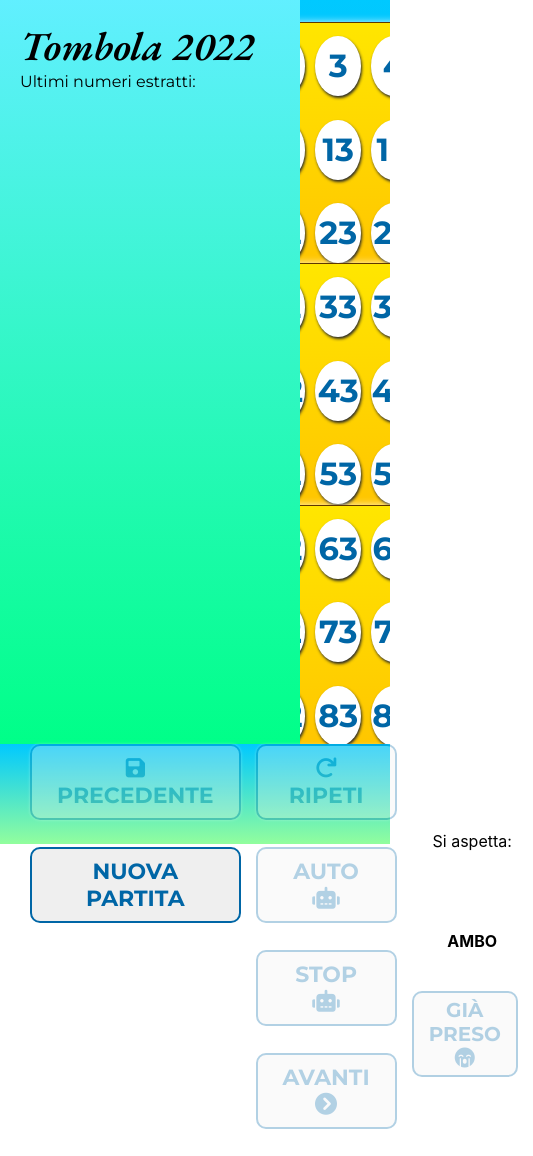
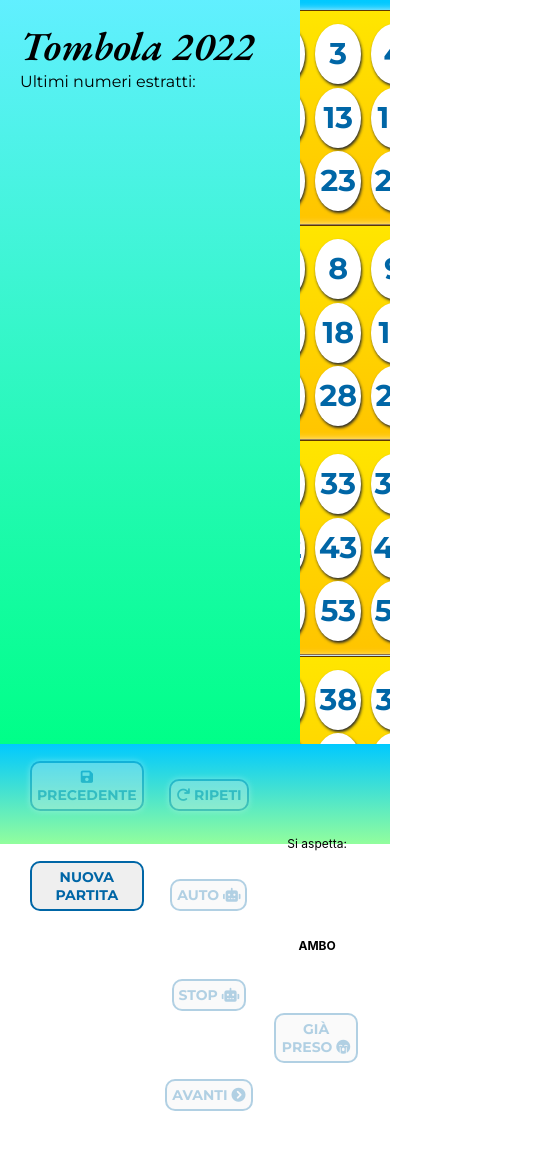
Before and after one commit to Edmondo-diRonza/react-tombola, a React (Create React App) app: page / in a window 390 px wide. Shown: the whole page, 533 px wide, since content can reach past the window. Built offline with nearby package versions, Linux system fonts and the light colour scheme.

Commit message:
Aggiunte mediaqueries per risoluzioni desktop

```diff
--- a/src/App.css
+++ b/src/App.css
@@ -60,7 +60,7 @@ aside h4 {
   display: flex;
   justify-content: center;
   width: 100%;
-  height: 30%;
+  /* height: 30%; */
   flex-wrap: wrap;
   align-content: space-around;
   align-items: center;
--- a/src/components/Buttons/buttons.css
+++ b/src/components/Buttons/buttons.css
@@ -4,7 +4,7 @@
   height: 100%;
   justify-content: space-between;
 }
-.winning-summary{
+.winning-summary {
   display: flex;
   align-items: center;
   justify-content: space-around;
@@ -16,14 +16,14 @@
 .btn {
   font-family: "Montserrat", sans-serif;
   font-weight: 700;
-  padding: 9px 25px;
+  padding: 9px 10px;
   margin-right: 15px;
   font-size: 22px;
   border-radius: 10px;
   border: 2px solid #0066a6;
   color: #0066a6;
   text-transform: uppercase;
-  box-shadow: 0px 0px 3px #fff;
+  box-shadow: 0px 0px 6px #fff;
 }
 .small {
   padding: 5px 15px;
@@ -37,3 +37,36 @@
   pointer-events: none;
   opacity: 0.3;
 }
+
+@media screen and (max-width: 1650px) {
+  .btn {
+    margin-right: 2px;
+    padding: 5px 5px;
+  }
+  .show-winstatus span {
+    font-size: 14px;
+
+  }
+}
+@media screen and (max-width: 1300px) {
+  .btn {
+    font-size: 18px;
+    margin-right: 2px;
+    padding: 5px 5px;
+  }
+  .show-winstatus span {
+    font-size: 14px;
+
+  }
+}
+@media screen and (max-width: 1100px) {
+  .btn {
+    font-size: 14px;
+    margin-right: 2px;
+    padding: 5px 5px;
+  }
+  .show-winstatus span {
+    font-size: 12px;
+
+  }
+}
--- a/src/components/Cartella/cartella.css
+++ b/src/components/Cartella/cartella.css
@@ -11,10 +11,30 @@
   box-shadow: 1px 1px 9px #fff;
   background: linear-gradient(-180deg, #ffe600 0%, #ffc400 100%);
   min-width: 310px;
-  max-width: 400px;
+  max-width: 440px;
   min-height: 255px;
 }
 .row {
   display: flex;
   justify-content: space-around;
 }
+
+@media screen and (max-height: 890px) {
+  .cartella {
+    min-height: 215px;
+  }
+  .number-item {
+    font-size: 30px;
+  }
+}
+@media screen and (max-height: 760px) {
+  .cartella {
+    min-height: 185px;
+  }
+  .number-item {
+    height: 50px;
+    width: 50px;
+    font-size: 28px;
+    line-height: 50px;
+  }
+}
--- a/src/components/WInNotification/WinNotification.jsx
+++ b/src/components/WInNotification/WinNotification.jsx
@@ -1,4 +1,4 @@
-import React from "react";
+import React, { useState } from "react";
 import "./winNotification.css";
 import { useContext } from "react";
 import { NumberContext } from "../../context/Numbers";
@@ -19,12 +19,20 @@ export default WinNotification;
 
 const SingleWinNotification = ({ i }) => {
   const { winningArray } = useContext(NumberContext);
+
+  const handleRemove = (index) => {
+    console.log(index);
+    alert("In lavorazione");
+  };
   return (
     <>
       <div className="aside-notification">
         <div className="notification-logo">
           <i className="fas fa-trophy"></i>
-          <div className="number-extraction">{winningArray.current[i].indiceNumeroEstratto+1}{"°"}</div>
+          <div className="number-extraction">
+            {winningArray.current[i].indiceNumeroEstratto + 1}
+            {"°"}
+          </div>
         </div>
         <div className="winning-numbers">
           <div className="winning-header">
@@ -44,7 +52,7 @@ const SingleWinNotification = ({ i }) => {
         <div className="close-notification">
           <i
             className="far fa-window-close"
-            onClick={() => alert("Ancora non implementato")}
+            onClick={() => handleRemove(i)}
           ></i>
         </div>
       </div>
```
